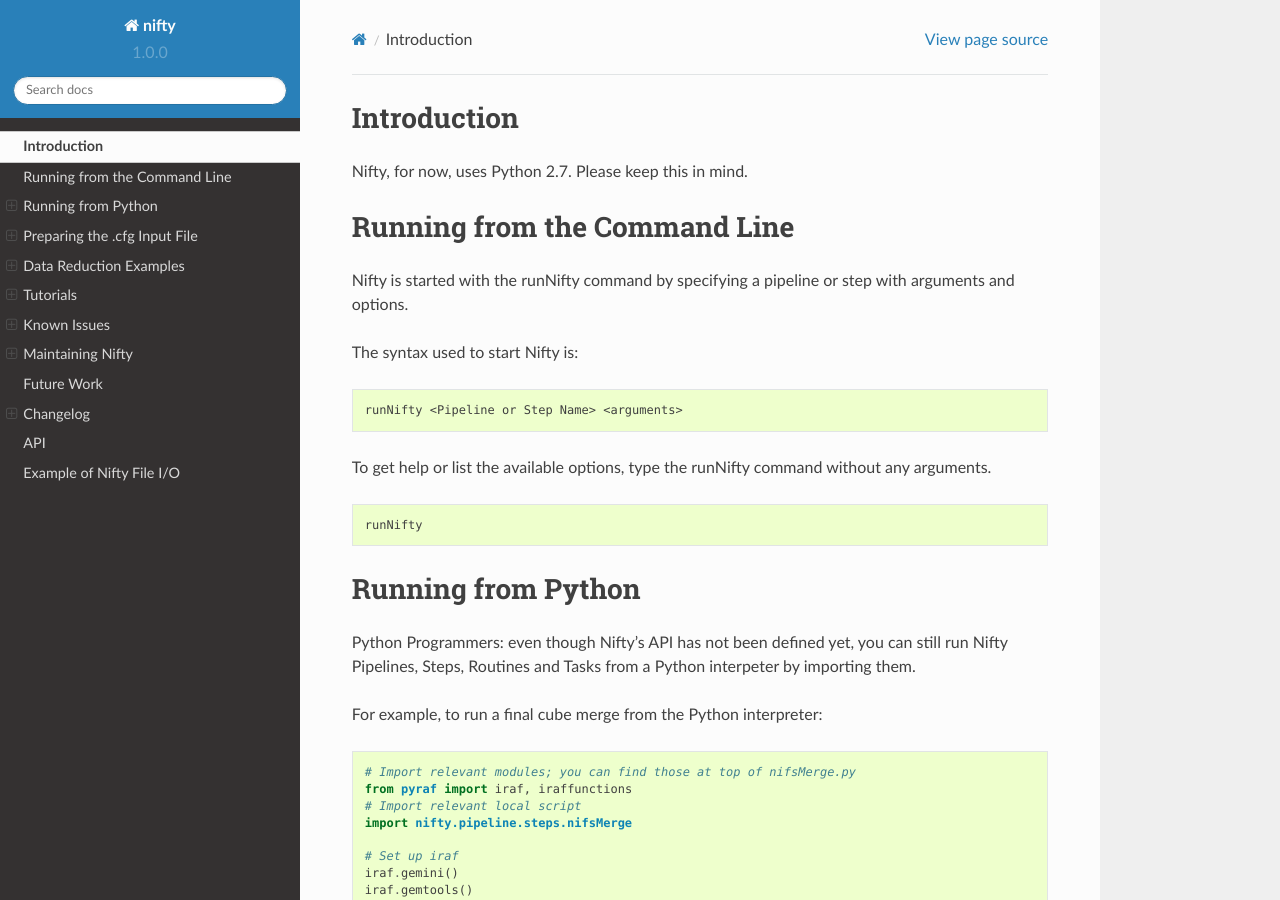
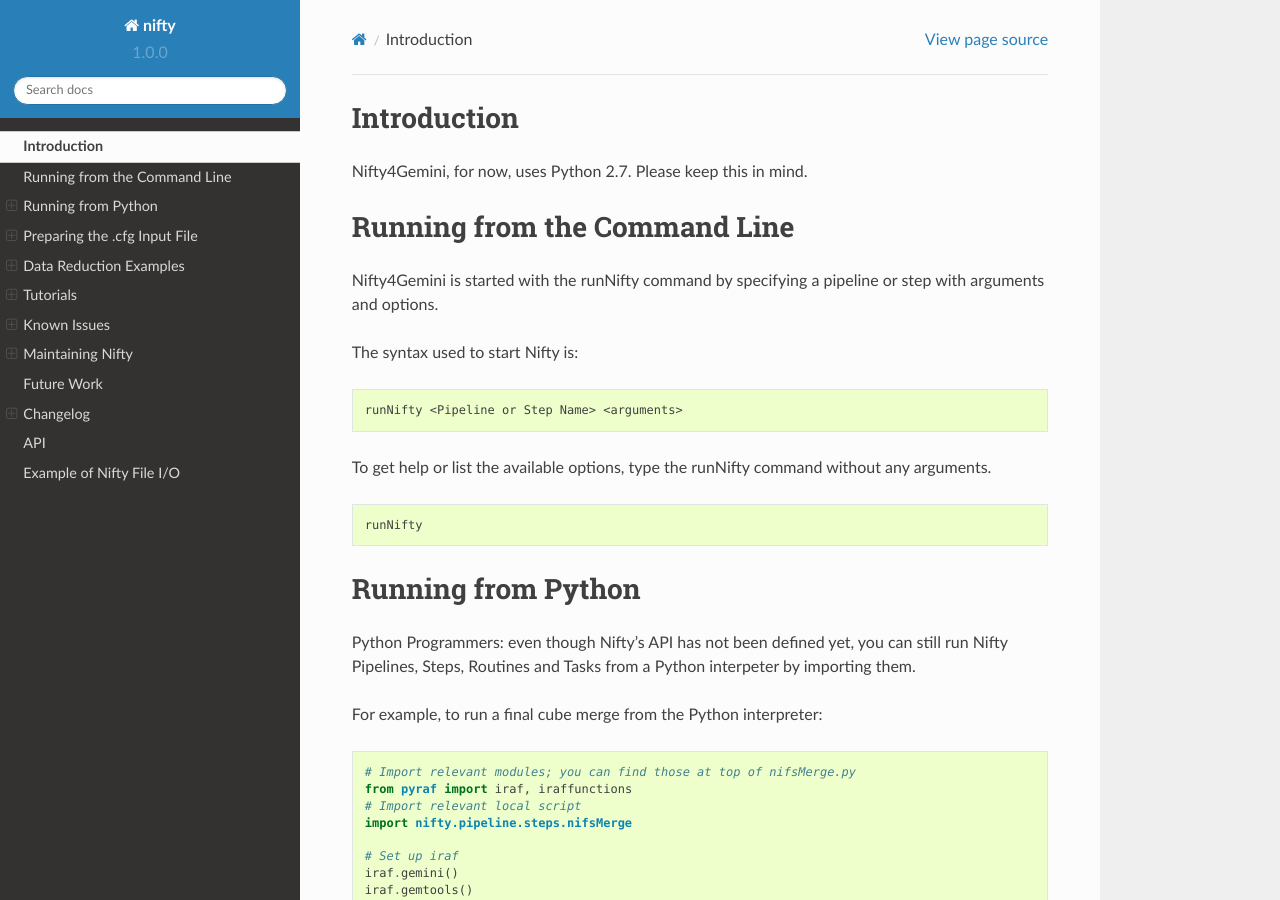
Before and after one commit to mrlb05/Nifty4Gemini, a Sphinx documentation site: the page built from docs/nifty/introduction.rst, in a window 1280 px wide and 900 px high. Built offline with Sphinx 7.4.7 and the Read the Docs theme 2.0.0, drawn with Linux system fonts in a browser that asks for light colours.

Commit message:
Update introduction.rst

```diff
--- a/docs/nifty/introduction.rst
+++ b/docs/nifty/introduction.rst
@@ -1,12 +1,12 @@
 Introduction
 ============
 
-Nifty, for now, uses Python 2.7. Please keep this in mind.
+Nifty4Gemini, for now, uses Python 2.7. Please keep this in mind.
 
 Running from the Command Line
 =============================
 
-Nifty is started with the runNifty command by specifying a pipeline or step with arguments and options.
+Nifty4Gemini is started with the runNifty command by specifying a pipeline or step with arguments and options.
 
 The syntax used to start Nifty is:
 
```
